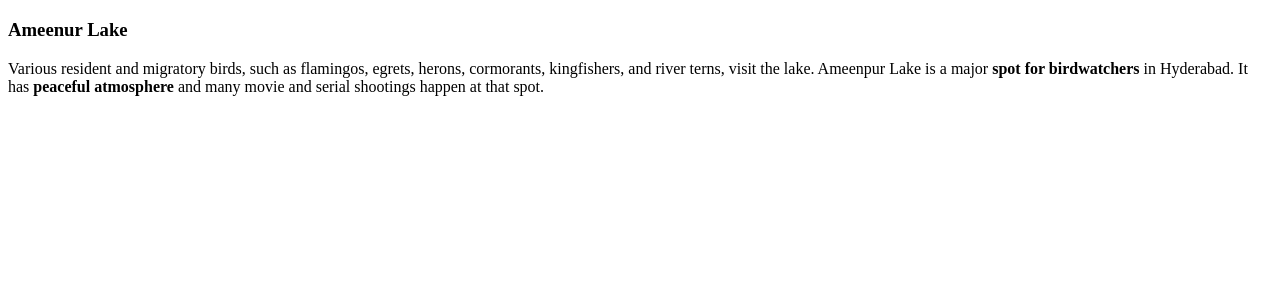
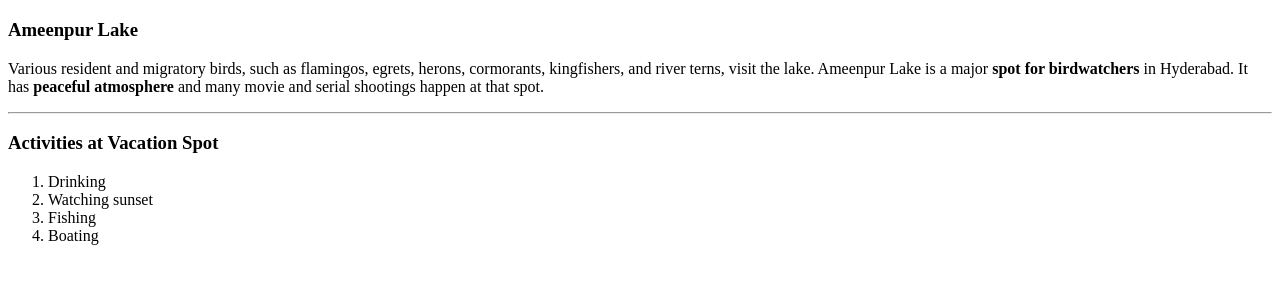
Before and after one commit to 44-563-WebApps-F23/44563-webapps-f23-assignment3-phkphk007, a plain HTML site: page index.html in a window 1280 px wide. Shown: the part 61-344 px from the top of the page. Drawn offline with Linux system fonts and the light colour scheme.

Commit message:
Update index.html

```diff
--- a/index.html
+++ b/index.html
@@ -7,11 +7,21 @@
 </head>
 <body>
     <h1>Hemanth kumar P</h1>
-    <h3>Ameenur Lake</h3>
+    <h3>Ameenpur Lake</h3>
     <p>Various resident and migratory birds, such as flamingos, egrets,
          herons, cormorants, kingfishers, and river terns,
          visit the lake. Ameenpur Lake is a major <b>spot for birdwatchers</b> in Hyderabad.
         It has <b> peaceful atmosphere</b> and many movie and serial shootings happen at that spot.</p>
 
+        <hr>
+    <h3>Activities at Vacation Spot</h3>
+
+    <ol>
+        <li>Drinking</li>
+        <li>Watching sunset</li>
+        <li>Fishing</li>
+        <li>Boating</li>
+    </ol>
+
 </body>
 </html>
```
